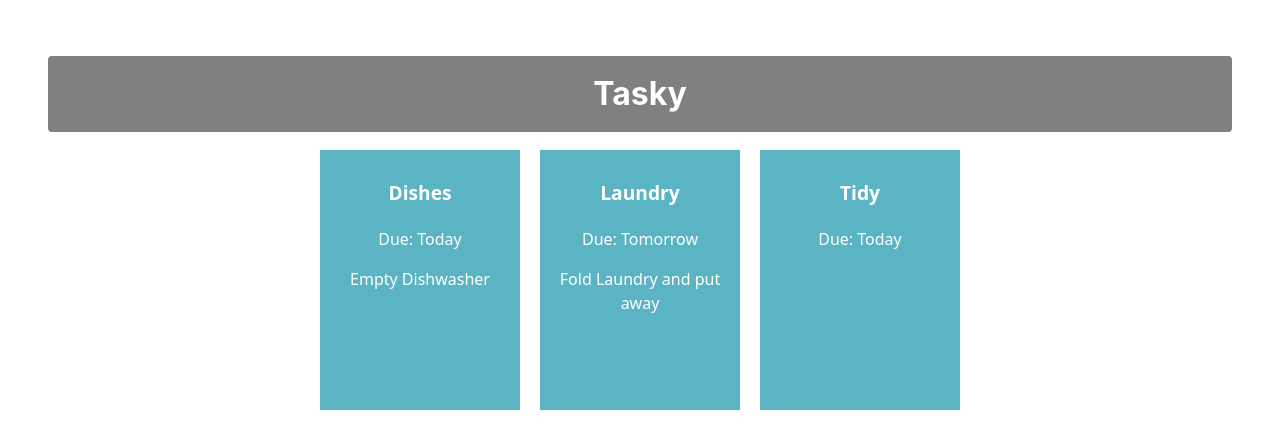
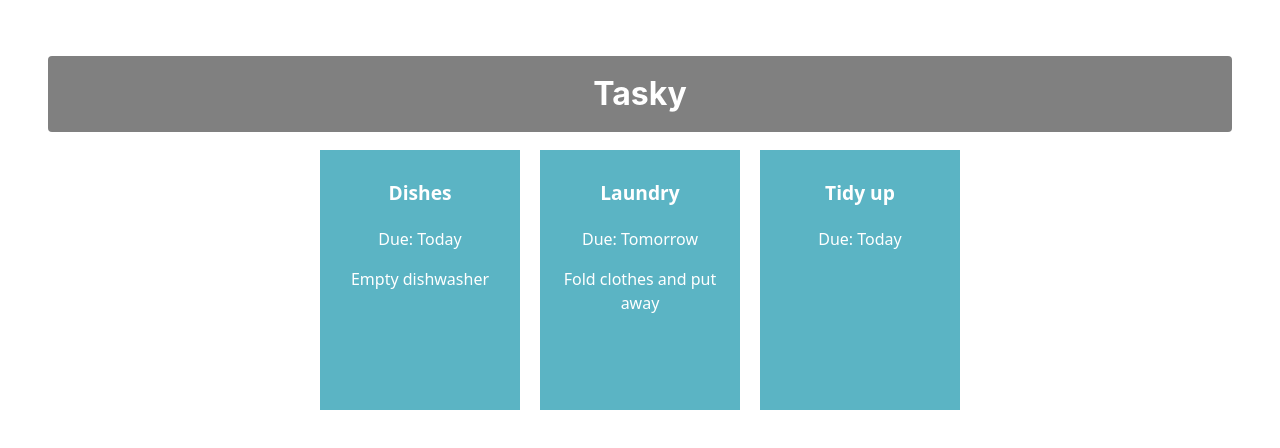
Before and after one commit to Fence05/react-basics-labs, a React (Vite) app in the folder tasky/: page / in a window 1280 px wide. Shown: the top 448 px of the page. Built offline with nearby package versions, Linux system fonts and the light colour scheme.

Commit message:
Added task state

```diff
--- a/tasky/src/App.jsx
+++ b/tasky/src/App.jsx
@@ -1,17 +1,29 @@
 import './App.css';
 import Task from './components/Task';
+import React, { useState } from 'react';
+
 
 
 function App() {
+
+  const [ taskState, setTaskState ] = useState({
+    tasks: [
+      { title:"Dishes", description: "Empty dishwasher", deadline: "Today" },
+      { title: "Laundry", description: "Fold clothes and put away", deadline: "Tomorrow" },
+      { title: "Tidy up", deadline: "Today" }
+    ]
+  });
+
+
   return (
     <div className="container">
       <h1>Tasky</h1>
-      <Task title="Dishes" deadline="Today" description="Empty Dishwasher"/>
-      <Task title="Laundry" deadline="Tomorrow" description="Fold Laundry and put away"/>
-      <Task title="Tidy" deadline="Today" description=""/>
-
+      <Task title={taskState.tasks[0].title} deadline={taskState.tasks[0].deadline} description={taskState.tasks[0].description} />
+      <Task title={taskState.tasks[1].title} deadline={taskState.tasks[1].deadline} description={taskState.tasks[1].description} />
+      <Task title={taskState.tasks[2].title} deadline={taskState.tasks[2].deadline} description={taskState.tasks[2].description} />
     </div>
   );
+
 }
 
 
```
